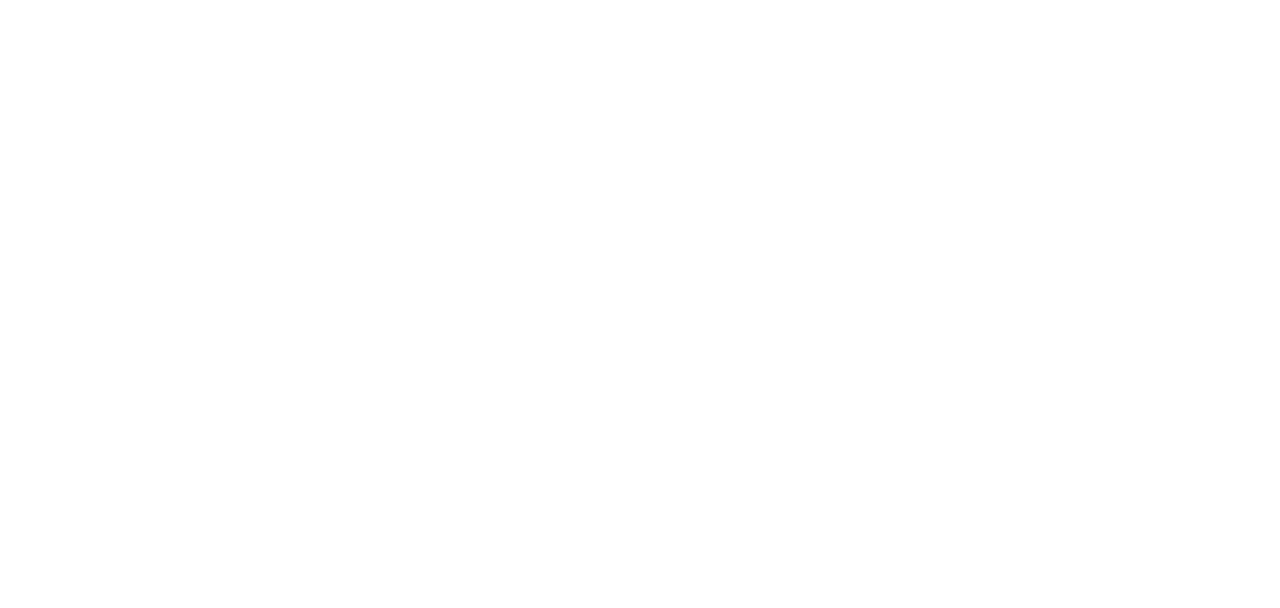
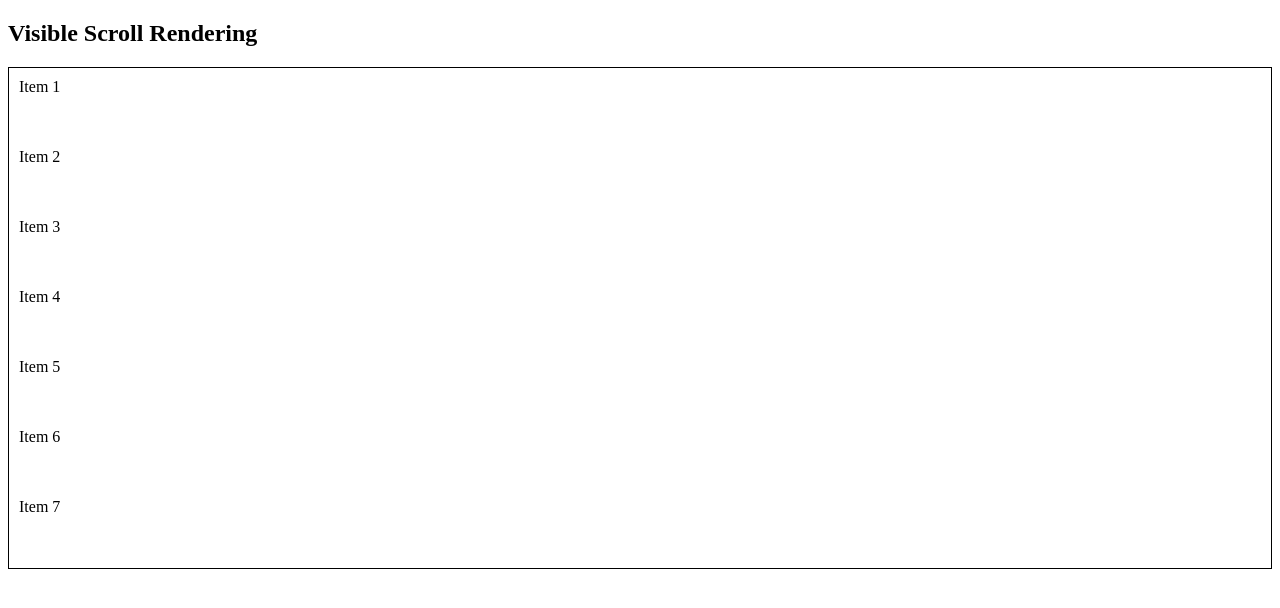
Before and after one commit to acciojob/visible-scroll-rendering-Romeekatre412, a React app: page / in a window 1280 px wide. Shown: the top 608 px of the page. Built offline with nearby package versions, Linux system fonts and the light colour scheme.

Commit message:
Completed visible scroll rendering assignment

```diff
--- a/src/components/App.js
+++ b/src/components/App.js
@@ -1,13 +1,49 @@
+import React, { useRef, useState } from "react";
 
-import React from "react";
-import './../styles/App.css';
+const items = Array.from({ length: 1000 }, (_, i) => `Item ${i + 1}`);
 
-const App = () => {
+function App() {
+  const containerRef = useRef(null);
+  const [scrollTop, setScrollTop] = useState(0);
+
+  const itemHeight = 50;
+  const containerHeight = 500;
+
+  const handleScroll = () => {
+    setScrollTop(containerRef.current.scrollTop);
+  };
+
+  const startIndex = Math.floor(scrollTop / itemHeight);
+  const visibleCount = Math.ceil(containerHeight / itemHeight);
+  const endIndex = startIndex + visibleCount;
+
+  const visibleItems = items.slice(startIndex, endIndex);
+
   return (
     <div>
-        {/* Do not remove the main div */}
+      <h2>Visible Scroll Rendering</h2>
+
+      <div
+        ref={containerRef}
+        onScroll={handleScroll}
+        style={{
+          height: "500px",
+          overflowY: "auto",
+          border: "1px solid black"
+        }}
+      >
+        <div style={{ height: items.length * itemHeight }}>
+          <div style={{ transform: `translateY(${startIndex * itemHeight}px)` }}>
+            {visibleItems.map((item, index) => (
+  <div key={startIndex + index} style={{ height: itemHeight, padding: "10px" }}>
+                {item}
+              </div>
+            ))}
+          </div>
+        </div>
+      </div>
     </div>
-  )
+  );
 }
 
-export default App
+export default App;
```
Also changed, not shown: 1 other file (tests, documents, lock files or other folders).
